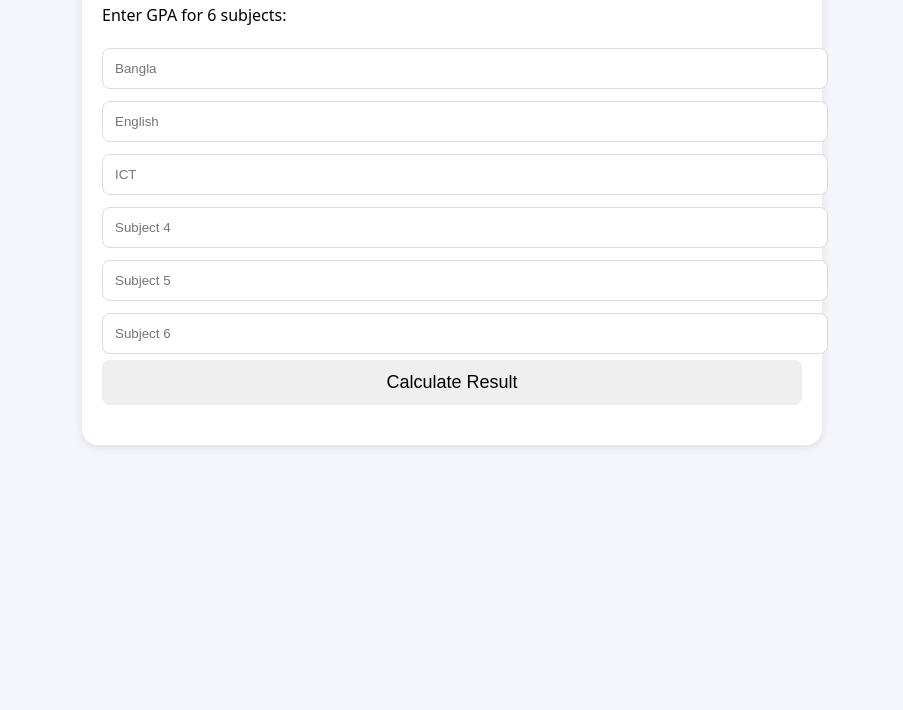
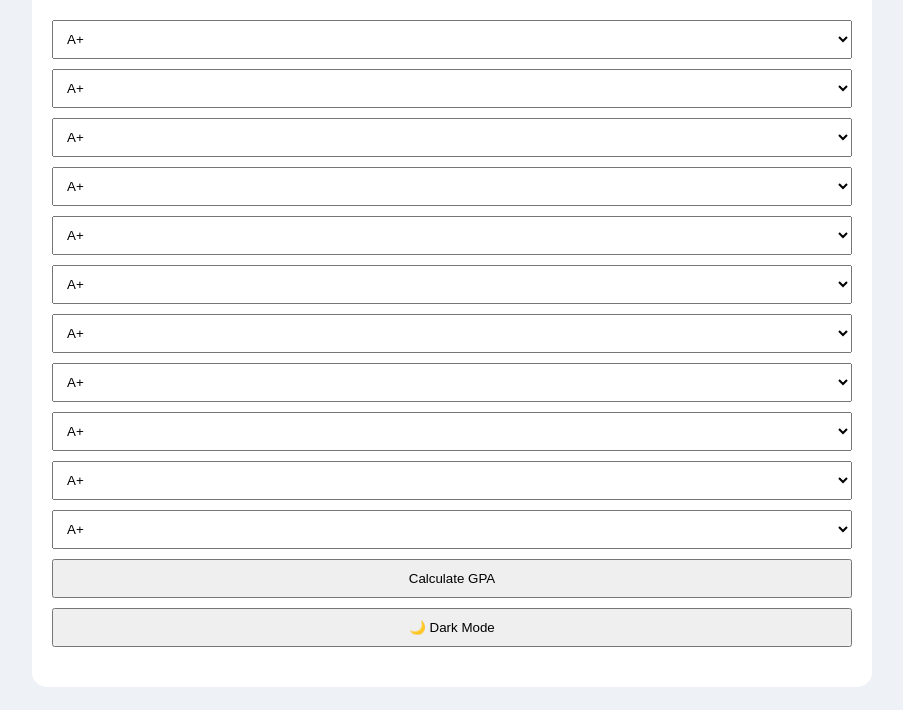
Before and after one commit to aipro1year/GPT-BOT, a plain HTML site: page index.html in a window 1280 px wide. Shown: the part 130-840 px from the top of the page, without its empty margins (188-1091 px from the left). Before the commit the page ends 800 px from the top, so only its background shows below. Drawn offline with Linux system fonts and the light colour scheme.

Commit message:
Add advanced HSC GPA calculator

```diff
--- a/index.html
+++ b/index.html
@@ -1 +1 @@
-<!DOCTYPE html><html><head><meta charset='utf-8'><meta name='viewport' content='width=device-width,initial-scale=1'><title>Bangladesh GPA Calculator</title><style>body{font-family:system-ui;background:#f4f6f9;padding:20px} .box{max-width:700px;margin:auto;background:#fff;padding:20px;border-radius:16px;box-shadow:0 2px 10px rgba(0,0,0,.1)} h1{text-align:center} input{width:100%;padding:12px;margin:6px 0;border:1px solid #ddd;border-radius:8px} button{width:100%;padding:12px;border:none;border-radius:8px;font-size:18px} #r{margin-top:20px;font-size:22px;font-weight:bold;text-align:center}</style></head><body><div class='box'><h1>🎓 HSC GPA Calculator</h1><p>Enter GPA for 6 subjects:</p><input id='a' placeholder='Bangla'><input id='b' placeholder='English'><input id='c' placeholder='ICT'><input id='d' placeholder='Subject 4'><input id='e' placeholder='Subject 5'><input id='f' placeholder='Subject 6'><button onclick='calc()'>Calculate Result</button><div id='r'></div></div><script>function grade(g){if(g==5)return 'A+';if(g>=4)return 'A';if(g>=3.5)return 'A-';if(g>=3)return 'B';if(g>=2)return 'C';if(g>=1)return 'D';return 'F';}function calc(){let ar=[a,b,c,d,e,f].map(x=>parseFloat(x.value)||0);let g=(ar.reduce((m,n)=>m+n,0)/ar.length).toFixed(2);document.getElementById('r').innerHTML='GPA: '+g+'<br>Grade: '+grade(parseFloat(g));}</script></body></html>
+<!DOCTYPE html><html><head><meta charset='utf-8'><meta name='viewport' content='width=device-width,initial-scale=1'><title>HSC GPA Calculator BD</title><style>body{font-family:Arial;background:#eef2f7;padding:15px}.box{max-width:800px;margin:auto;background:#fff;padding:20px;border-radius:15px}select,button{width:100%;padding:10px;margin:5px 0}#r{text-align:center;font-size:22px;margin-top:15px}</style></head><body><div class='box'><h2>🇧🇩 HSC GPA Calculator 2026</h2><p>11 Subjects + 4th Subject Support</p><div id='f'></div><button onclick='calc()'>Calculate GPA</button><button onclick='document.body.classList.toggle("dark")'>🌙 Dark Mode</button><div id='r'></div></div><script>let grades=['A+','A','A-','B','C','D','F'],gp={'A+':5,'A':4,'A-':3.5,'B':3,'C':2,'D':1,'F':0};for(let i=1;i<=11;i++){f.innerHTML+=`<select id=s${i}>${grades.map(g=>`<option>${g}</option>`).join('')}</select>`;}function calc(){let t=0;for(let i=1;i<=11;i++)t+=gp[document.getElementById('s'+i).value];let g=(t/11).toFixed(2);r.innerHTML='🎓 GPA: '+g+'<br>🏆 Grade: '+(g>=5?'A+':'Calculated');} </script></body></html>
```
